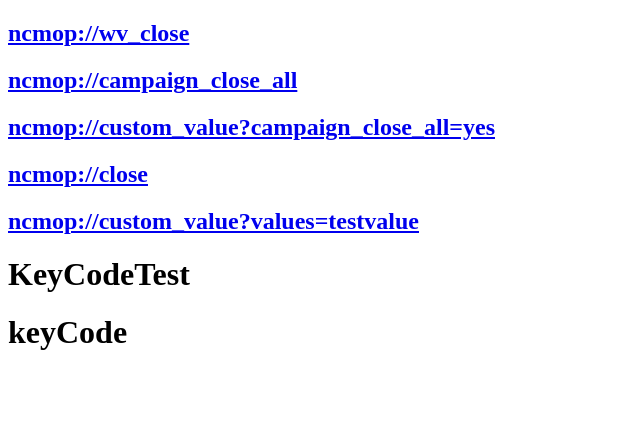
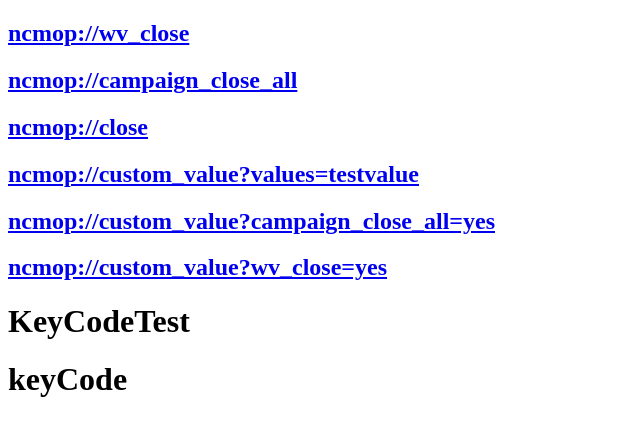
Before and after one commit to blurtic/KeyCodeWebTest, a plain HTML site: page index.html in a window 1280 px wide. Shown: the whole page, without its empty margins (0-640 px from the left). Drawn offline with Linux system fonts and the light colour scheme.

Commit message:
Update index.html

```diff
--- a/index.html
+++ b/index.html
@@ -10,9 +10,10 @@
 		<div class="header">
 			<h2><a href="ncmop://wv_close" target="deeplink">ncmop://wv_close</a></h2>
 			<h2><a href="ncmop://campaign_close_all" target="deeplink">ncmop://campaign_close_all</a></h2>
-			<h2><a href="ncmop://custom_value?campaign_close_all=yes" target="deeplink">ncmop://custom_value?campaign_close_all=yes</a></h2>
 			<h2><a href="ncmop://close" target="deeplink">ncmop://close</a></h2>
 			<h2><a href="ncmop://custom_value?values=testvalue" target="deeplink">ncmop://custom_value?values=testvalue</a></h2>
+			<h2><a href="ncmop://custom_value?campaign_close_all=yes" target="deeplink">ncmop://custom_value?campaign_close_all=yes</a></h2>
+			<h2><a href="ncmop://custom_value?wv_close=yes" target="deeplink">ncmop://custom_value?wv_close=yes</a></h2>
 			<h1>KeyCodeTest</h1>
 			<h1 id="keycodeText">keyCode</h1>
 		</div>
```
